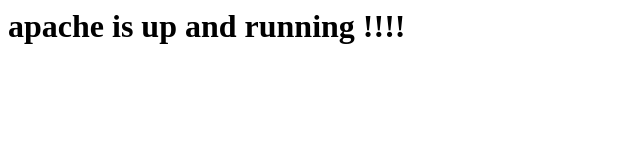
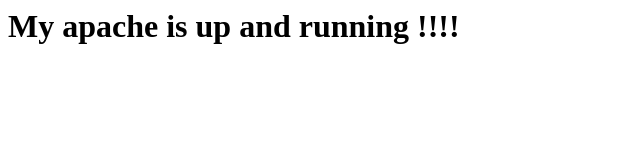
Before and after one commit to aloknew/git-pull, a plain HTML site: page index.html in a window 1280 px wide. Shown: the whole page, without its empty margins (0-640 px from the left). Drawn offline with Linux system fonts and the light colour scheme.

Commit message:
updated for R1809

```diff
--- a/index.html
+++ b/index.html
@@ -1 +1 @@
-<html><body><h1>apache is up and running !!!!</h1></body></html>
+<html><body><h1>My apache is up and running !!!!</h1></body></html>
```
